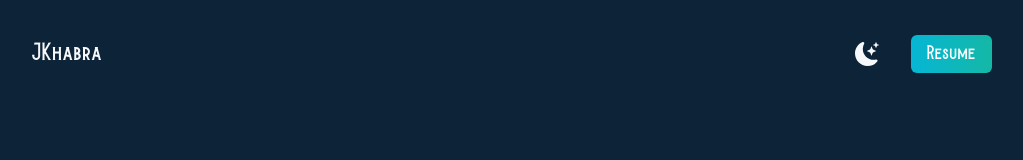
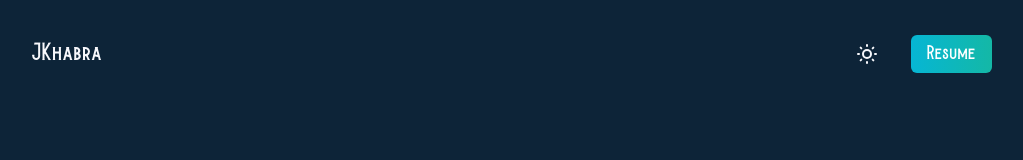
Before and after one commit to jkhabra/portfolio, a React (Vite) app: page / in a window 1280 px wide. Both pictures are taken after a click on the icon 995 px from the left and 54 px from the top of the page. Shown: the top 160 px of the page, without its empty margins (128-1151 px from the left). Built offline with nearby package versions, Linux system fonts and the light colour scheme.

Commit message:
refactor: add dark icon

```diff
--- a/src/components/layout/footer.tsx
+++ b/src/components/layout/footer.tsx
@@ -1,10 +1,9 @@
 import {
-    FiBook,
-    FiFeather,
+    FiLinkedin,
     FiGithub,
-    FiInstagram,
     FiTwitter,
 } from 'react-icons/fi';
+
 import AppFooterCopyright from './AppFooterCopyright';
 
 const socialLinks = [
@@ -20,12 +19,7 @@ const socialLinks = [
     },
     {
         id: 3,
-        icon: <FiBook />,
-        url: '#',
-    },
-    {
-        id: 4,
-        icon: <FiInstagram />,
+        icon: <FiLinkedin />,
         url: '#',
     },
 ];
--- a/src/components/layout/header.tsx
+++ b/src/components/layout/header.tsx
@@ -1,10 +1,11 @@
 import { BsFillMoonStarsFill } from "react-icons/bs";
+import { HiOutlineSun } from "react-icons/hi";
 
 import useThemeSwitcher from "../../hooks/useThemeSwitcher";
 
 const Header = () => {
     const [activeTheme, setTheme] = useThemeSwitcher();
-    const theme = activeTheme === 'dark' ? 'dark' : 'ligt';
+    const theme = activeTheme === 'dark';
 
     return (
         <>
@@ -12,10 +13,14 @@ const Header = () => {
                 <h1 className="font-burtons text-xl">JKhabra</h1>
                 <ul className="flex items-center">
                     <li>
-                        <BsFillMoonStarsFill
-                            onClick={() => setTheme(theme)}
-                            className=" cursor-pointer text-2xl"
-                        />
+                        {theme ?
+                            <BsFillMoonStarsFill
+                                onClick={() => setTheme('dark')}
+                                className=" cursor-pointer text-2xl hover:scale-95"
+                            />
+                            : <HiOutlineSun onClick={() => setTheme('light')}
+                                className=" cursor-pointer text-2xl hover:scale-95" />
+                        }
                     </li>
                     <li>
                         <a
```
